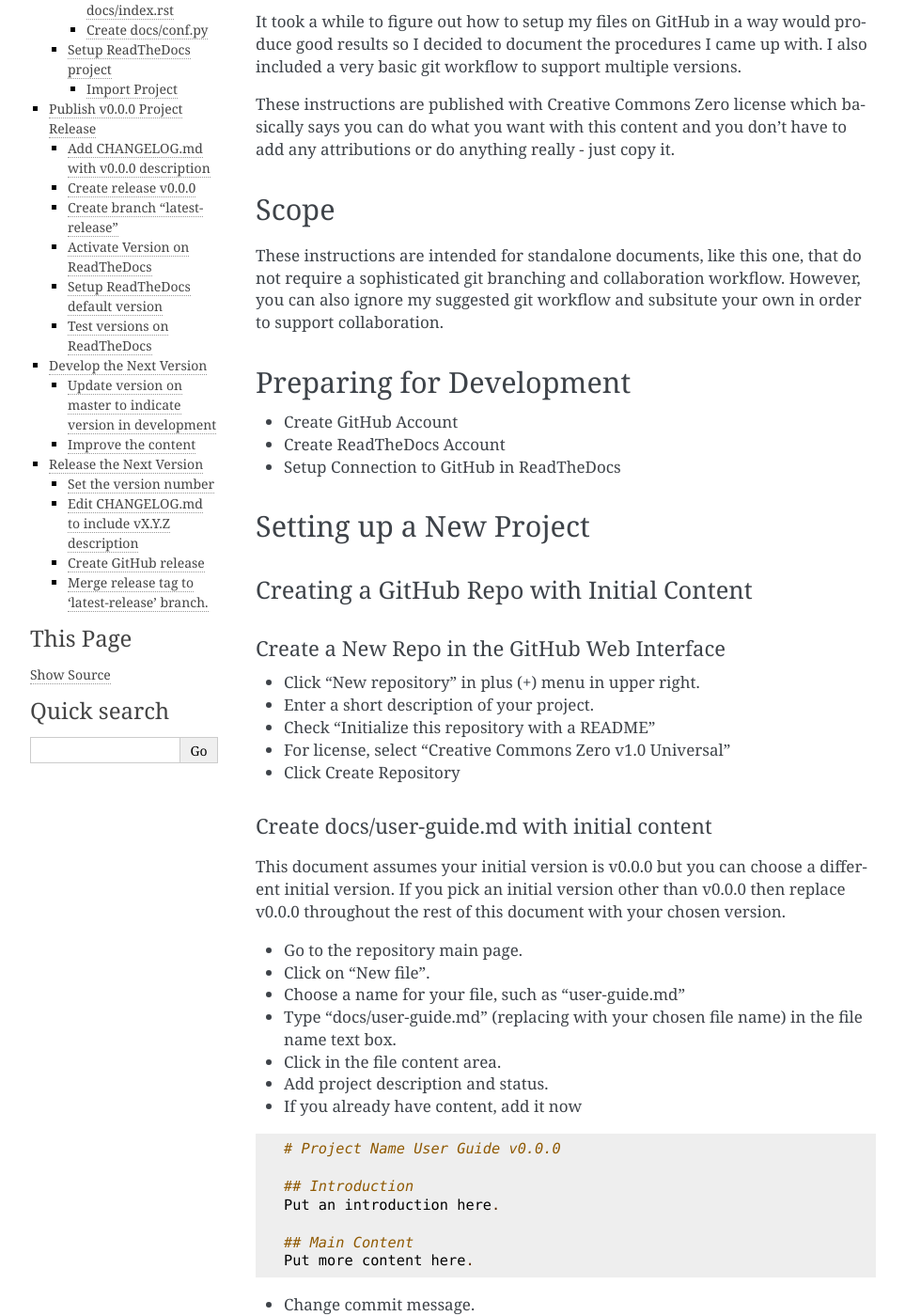
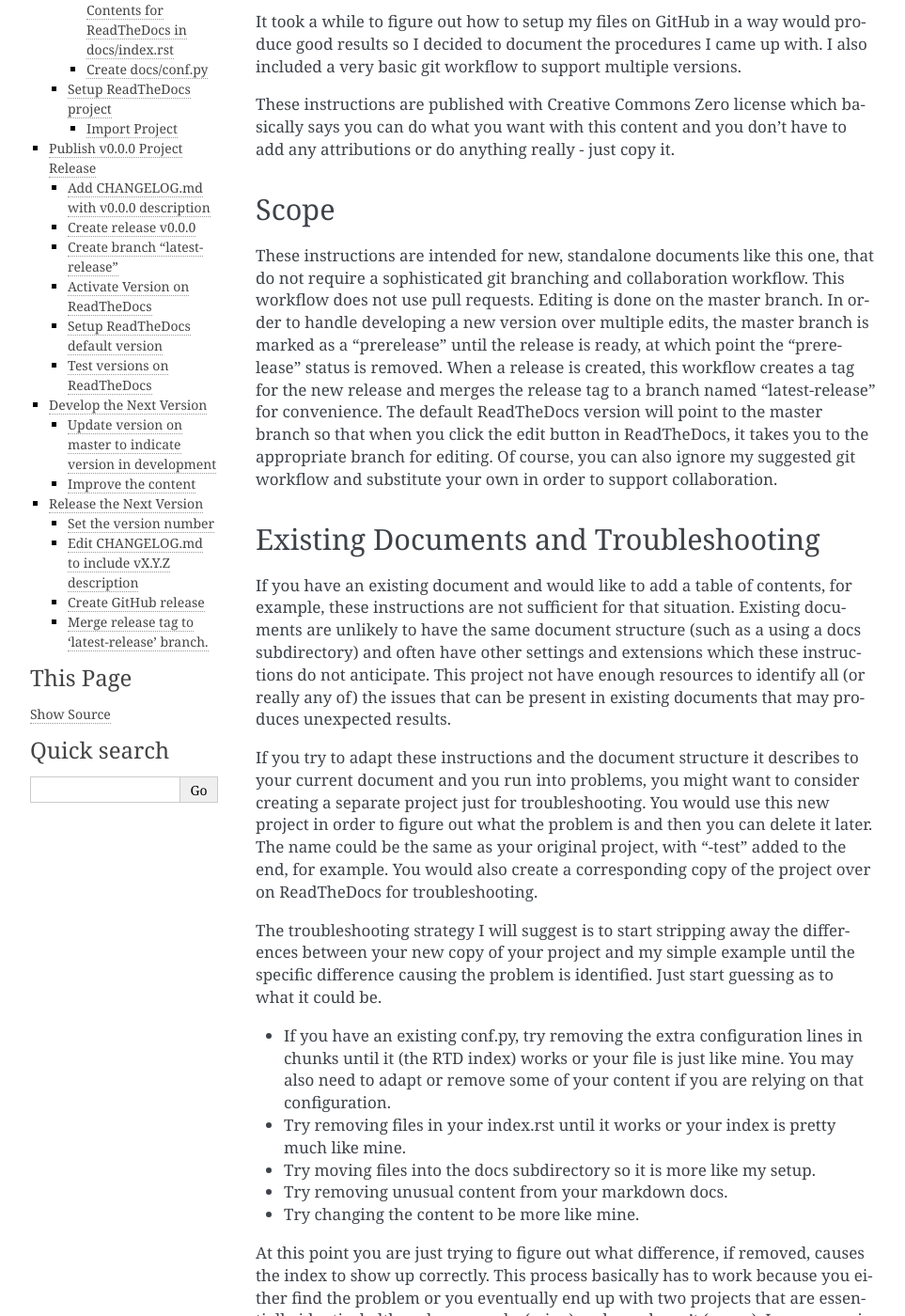
Before and after one commit to ironmeld/markdown-publishing-guide, a Sphinx documentation site: the page built from docs/markdown-publishing-guide.md, in a window 1280 px wide and 1400 px high, scrolled down 598 px. Shown: the whole window at 94% size, without its empty margins (148-1111 px from the left). Built offline with Sphinx 7.4.7, drawn with Linux system fonts in a browser that asks for light colours; some of the changed text lies outside the part shown.

Commit message:
Clarify scope. Improve explanation of git workflow. Add information on existing documents and troubleshooting.

```diff
--- a/docs/markdown-publishing-guide.md
+++ b/docs/markdown-publishing-guide.md
@@ -21,14 +21,59 @@
 or do anything really - just copy it.
 
 ## Scope
-These instructions are intended for standalone documents, like this one, that do not require
+These instructions are intended for new, standalone documents like this one, that do not require
 a sophisticated git branching and collaboration workflow.
-However, you can also ignore my suggested git workflow and subsitute your own in order to support collaboration.
+This workflow does not use pull requests. Editing is done on the master branch.
+In order to handle developing a new version over multiple edits, the master branch is marked
+as a "prerelease" until the release is ready, at which point the "prerelease" status is removed.
+When a release is created, this workflow creates a tag for the new release and merges the
+release tag to a branch named "latest-release" for convenience.
+The default ReadTheDocs version will point to the master branch so that when you click
+the edit button in ReadTheDocs, it takes you to the appropriate branch for editing.
+Of course, you can also ignore my suggested git workflow and substitute your own in
+order to support collaboration.
+
+
+## Existing Documents and Troubleshooting
+
+If you have an existing document and would like to add a table
+of contents, for example, these instructions are not sufficient for that situation. Existing documents are unlikely
+to have the same document structure (such as a using a docs subdirectory) and often have other settings and
+extensions which these instructions do not anticipate. This project not have enough resources to identify all
+(or really any of) the issues that can be present in existing documents that may produces unexpected results.
+
+If you try to adapt these instructions and the document structure it describes to your current document
+and you run into problems,
+you might want to consider creating a separate project just for troubleshooting. You would use this new project
+in order to figure out what the problem is and then you can delete it later. The name could be the same as
+your original project, with "-test" added to the end, for example. You would also create a corresponding
+copy of the project over on ReadTheDocs for troubleshooting.
+
+The troubleshooting strategy I will suggest is to start stripping away the differences between your new copy of
+your project and my simple example until the specific difference causing the problem is identified. Just start
+guessing as to what it could be.
+* If you have an existing conf.py, try removing the extra configuration lines in chunks until it (the RTD index)
+  works or your file is just like mine. You may also need to adapt or remove some of your content if you
+  are relying on that configuration.
+* Try removing files in your index.rst until it works or your index is pretty much like mine.
+* Try moving files into the docs subdirectory so it is more like my setup.
+* Try removing unusual content from your markdown docs.
+* Try changing the content to be more like mine.
+
+At this point you are just trying to figure out what difference, if removed, causes the index to show up correctly.
+This process basically has to work because you either find the problem or you eventually end up with two projects
+that are essentially identical although one works (mine) and one doesn't (yours). In my experience, that's so rare
+that it is not worth worrying about until it happens.
+
+Once the difference that is causing the problem is identified, it is likely that there will be a straightforward
+solution that can be applied back to your original project.
 
 ## Preparing for Development
-* Create GitHub Account
-* Create ReadTheDocs Account
-* Setup Connection to GitHub in ReadTheDocs
+Follow the instructions from each provider in order to perform the following tasks.
+
+* Create a GitHub Account.
+* Create a ReadTheDocs Account.
+* Setup a Connection to GitHub in your ReadTheDocs account.
 
 ## Setting up a New Project
 
```
